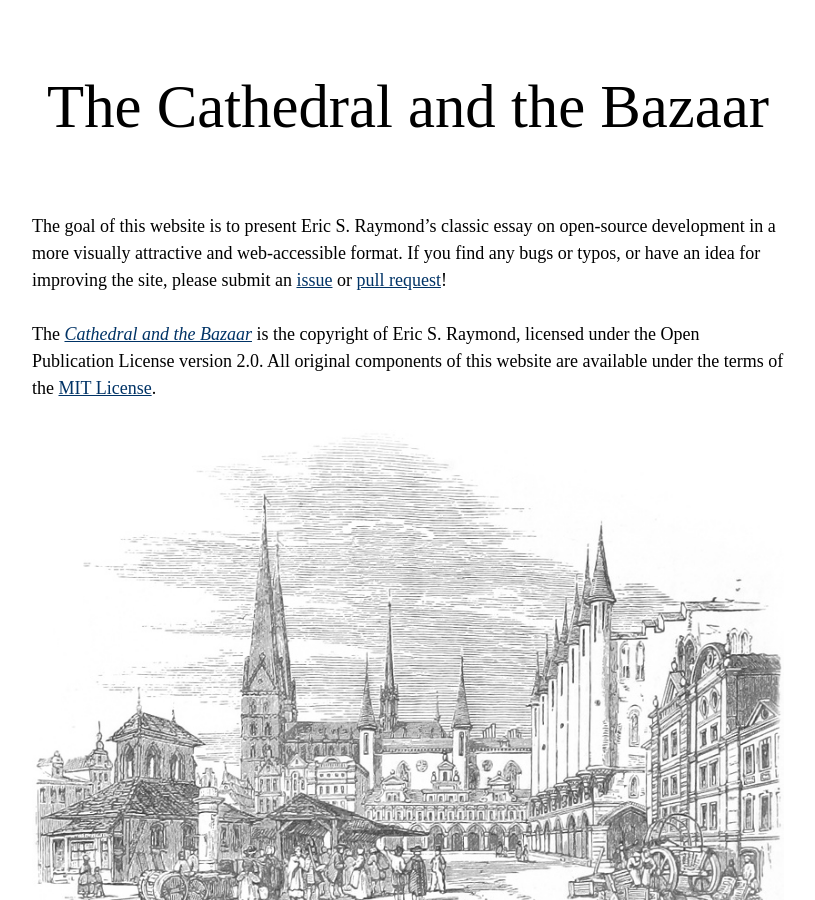
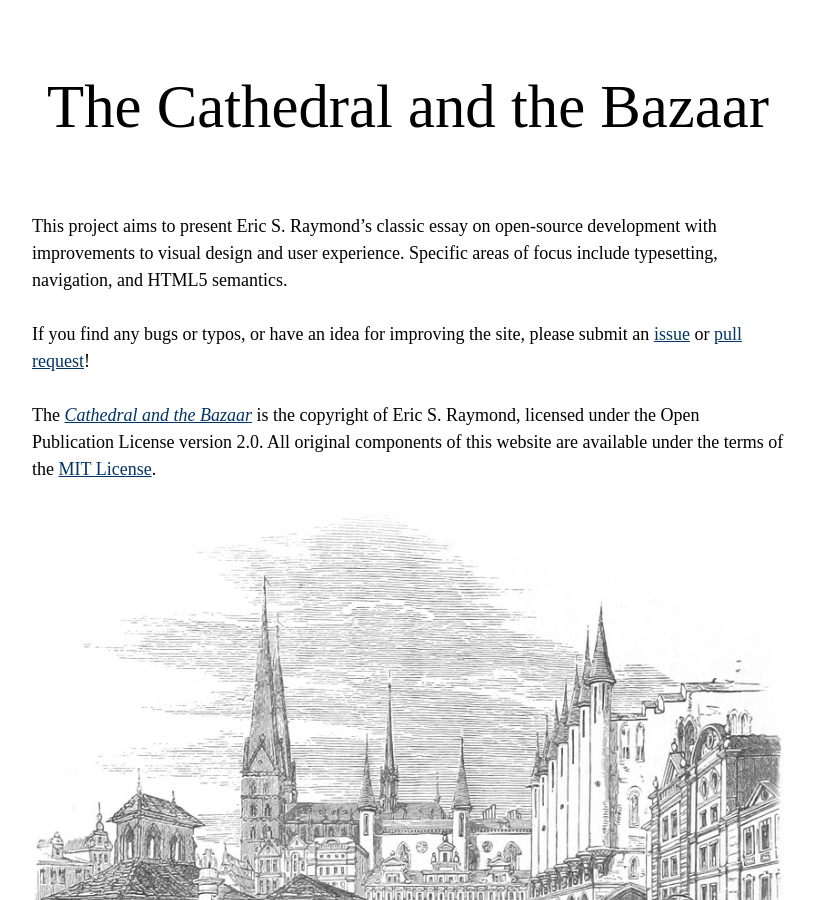
Before and after one commit to mijowa/CatB, a Jekyll site: the page built from index.html, in a window 1280 px wide and 900 px high. Shown: the whole window, without its empty margins (232-1047 px from the left). Built offline with Jekyll 4.4.1, drawn with Linux system fonts in a browser that asks for light colours.

Commit message:
rephrase 'About' section

```diff
--- a/_includes/about.md
+++ b/_includes/about.md
@@ -1,3 +1,5 @@
-The goal of this website is to present Eric S. Raymond's classic essay on open-source development in a more visually attractive and web-accessible format. If you find any bugs or typos, or have an idea for improving the site, please submit an [issue](https://github.com/mijowa/CatB/issues) or [pull request](https://github.com/mijowa/CatB/pulls)!
+This project aims to present Eric S. Raymond's classic essay on open-source development with improvements to visual design and user experience. Specific areas of focus include typesetting, navigation, and HTML5 semantics.
+
+If you find any bugs or typos, or have an idea for improving the site, please submit an [issue](https://github.com/mijowa/CatB/issues) or [pull request](https://github.com/mijowa/CatB/pulls)!
 
 The <cite>[Cathedral and the Bazaar](http://www.catb.org/esr/writings/cathedral-bazaar/cathedral-bazaar/index.html)</cite> is the copyright of Eric S. Raymond, licensed under the Open Publication License version 2.0. All original components of this website are available under the terms of the [MIT License](https://opensource.org/licenses/MIT).
```
